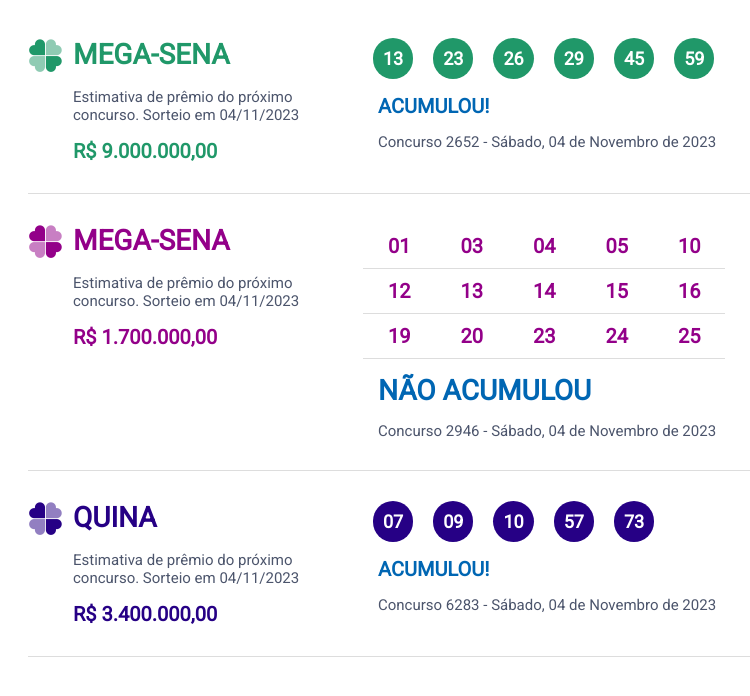
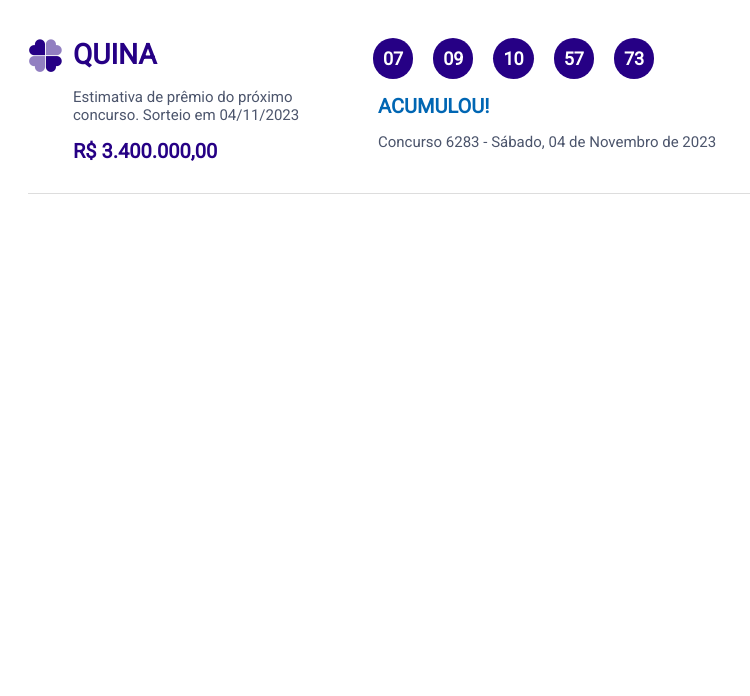
Before and after one commit to heclair/atv_complementar_2DSM, a React (Create React App) app: page /quina in a window 1280 px wide. Shown: the top 696 px of the page, without its empty margins (0-750 px from the left). Built offline with nearby package versions, Linux system fonts and the light colour scheme.

Commit message:
atv_complementar_quina

```diff
--- a/src/App.tsx
+++ b/src/App.tsx
@@ -1,10 +1,10 @@
 import { Provider } from "./contexts";
-import Principal from "./pages/Principal";
+import Rotas from "./routes";
 
 function App() {
   return (
     <Provider>
-      <Principal />
+      <Rotas />
     </Provider>
   );
 }
--- a/src/pages/Lotofacil/index.css
+++ b/src/pages/Lotofacil/index.css
@@ -65,3 +65,18 @@
     padding-left: 15px;
     font-size: 15px;
 }
+
+.principal-bloco {
+    padding: 0px 20px;
+    font-family: roboto;
+}
+
+.principal-carregando{
+    display: flex;
+    flex-direction: column;
+    align-items: center;
+    justify-content: center;
+    height: 100vh;
+    width: 100vw;
+    font-family: roboto;
+}
--- a/src/pages/Lotofacil/index.tsx
+++ b/src/pages/Lotofacil/index.tsx
@@ -5,68 +5,73 @@
 export default function Lotofacil() {
   const { lotofacil } = useLoteria();
 
-  const um = [], dois = [], tres = [];
-  for(let i = 0; i<5;i++){
+  const um = [],
+    dois = [],
+    tres = [];
+  if (lotofacil.dataApuracao) {
+    for (let i = 0; i < 5; i++) {
       um.push(lotofacil.dezenas[i]);
     }
-  for(let i = 5; i<10;i++){
+    for (let i = 5; i < 10; i++) {
       dois.push(lotofacil.dezenas[i]);
     }
-  for(let i = 10; i<15;i++){
+    for (let i = 10; i < 15; i++) {
       tres.push(lotofacil.dezenas[i]);
     }
-
-  return (
+  }
+  return lotofacil.dataApuracao ? (
+    <div className="principal-bloco">
       <div className="lotofacil-bloco-principal">
         <div>
           <div className="lotofacil-bloco-loteria">
             <img src={trevo} alt="Lotofacil" />
-          <span className="lotofacil-nome-loteria">MEGA-SENA</span>
+            <span className="lotofacil-nome-loteria">LOTOFÁCIL</span>
           </div>
           <div className="lotofacil-bloco-estimativa">
             <div className="lotofacil-texto-estimativa">
               Estimativa de prêmio do próximo concurso. Sorteio em{" "}
               {lotofacil.dataApuracao}
             </div>
-          <div className="lotofacil-valor-estimativa">{lotofacil.valorEstimadoProximoConcurso.toLocaleString("pt-br",{
-            style:"currency",
-            currency:"brl"
-          })}</div>
+            <div className="lotofacil-valor-estimativa">
+              {lotofacil.valorEstimadoProximoConcurso.toLocaleString("pt-br", {
+                style: "currency",
+                currency: "brl",
+              })}
+            </div>
           </div>
         </div>
         <div className="lotofacil-bloco-direita">
           <div className="lotofacil-linha-bola">
-            {
-                um.map(
-                    dezena => <div className="lotofacil-bola" key={dezena}>{dezena}</div>
-                )
-            }
+            {um.map((dezena) => (
+              <div className="lotofacil-bola" key={dezena}>
+                {dezena}
+              </div>
+            ))}
           </div>
           <div className="lotofacil-linha-bola">
-            {
-                dois.map(
-                    dezena => <div className="lotofacil-bola" key={dezena}>{dezena}</div>
-                )
-            }
+            {dois.map((dezena) => (
+              <div className="lotofacil-bola" key={dezena}>
+                {dezena}
+              </div>
+            ))}
           </div>
           <div className="lotofacil-linha-bola">
-            {
-                tres.map(
-                    dezena => <div className="lotofacil-bola" key={dezena}>{dezena}</div>
-                )
-            }
+            {tres.map((dezena) => (
+              <div className="lotofacil-bola" key={dezena}>
+                {dezena}
+              </div>
+            ))}
           </div>
           <div className="lotofacil-texto-acumulou">
-            {
-                lotofacil.acumulado ? "ACUMULOU!" : "NÃO ACUMULOU"
-            }
+            {lotofacil.acumulado ? "ACUMULOU!" : "NÃO ACUMULOU"}
           </div>
           <div className="lotofacil-data-concurso">
-            {
-                `Concurso ${lotofacil.numeroDoConcurso} - ${lotofacil.dataPorExtenso}`
-            }
+            {`Concurso ${lotofacil.numeroDoConcurso} - ${lotofacil.dataPorExtenso}`}
           </div>
         </div>
       </div>
+    </div>
+  ) : (
+    <div className="principal-carregando"><h3>Carregando</h3></div>
   );
 }
--- a/src/pages/Megasena/index.css
+++ b/src/pages/Megasena/index.css
@@ -65,3 +65,18 @@
     padding-left: 15px;
     font-size: 15px;
 }
+
+.principal-bloco {
+    padding: 0px 20px;
+    font-family: roboto;
+}
+
+.principal-carregando{
+    display: flex;
+    flex-direction: column;
+    align-items: center;
+    justify-content: center;
+    height: 100vh;
+    width: 100vw;
+    font-family: roboto;
+}
--- a/src/pages/Megasena/index.tsx
+++ b/src/pages/Megasena/index.tsx
@@ -4,7 +4,12 @@
 
 export default function Megasena() {
   const { megasena } = useLoteria();
+
   return (
+
+    megasena.dataApuracao ?
+
+    <div className="principal-bloco">
     <div className="mega-bloco-principal">
       <div>
         <div className="mega-bloco-loteria">
@@ -42,5 +47,9 @@
         </div>
       </div>
     </div>
+    </div>
+    :
+    <div className="principal-carregando"><h3>Carregando</h3></div>
+
   );
 }
--- a/src/pages/Principal.tsx
+++ /dev/null
@@ -1,23 +0,0 @@
-import Lotofacil from "./Lotofacil";
-import Megasena from "../pages/Megasena";
-import Quina from "../pages/Quina";
-import { useLoteria } from "../hooks";
-import "./index.css";
-
-export default function Principal(){
-    const {megasena} = useLoteria();
-    return(
-        <div>
-            {
-                megasena.dataApuracao ?
-                <div className="principal-bloco">
-                    <Megasena/>
-                    <Lotofacil/>
-                    <Quina/>
-                </div>
-                :
-                <div>Carregando</div>
-            }
-        </div>
-    )
-}
--- a/src/pages/Quina/index.css
+++ b/src/pages/Quina/index.css
@@ -65,3 +65,18 @@
     padding-left: 15px;
     font-size: 15px;
 }
+
+.principal-bloco {
+    padding: 0px 20px;
+    font-family: roboto;
+}
+
+.principal-carregando{
+    display: flex;
+    flex-direction: column;
+    align-items: center;
+    justify-content: center;
+    height: 100vh;
+    width: 100vw;
+    font-family: roboto;
+}
--- a/src/pages/Quina/index.tsx
+++ b/src/pages/Quina/index.tsx
@@ -4,7 +4,11 @@
 
 export default function Quina() {
   const { quina } = useLoteria();
+
   return (
+
+    quina.dataApuracao ?
+    <div className="principal-bloco">
     <div className="quina-bloco-principal">
       <div>
         <div className="quina-bloco-loteria">
@@ -42,5 +46,9 @@
         </div>
       </div>
     </div>
+    </div>
+    :
+    <div className="principal-carregando"> <h3>Carregando</h3> </div>
+
   );
 }
--- a/src/pages/index.css
+++ /dev/null
@@ -1,4 +0,0 @@
-.principal-bloco {
-    padding: 0px 20px;
-    font-family: roboto;
-}
--- /dev/null
+++ b/src/routes/index.css
@@ -0,0 +1,14 @@
+.principal-bloco {
+    padding: 0px 20px;
+    font-family: roboto;
+}
+
+.principal-carregando{
+    display: flex;
+    flex-direction: column;
+    align-items: center;
+    justify-content: center;
+    height: 100vh;
+    width: 100vw;
+    font-family: roboto;
+}
--- a/src/routes/index.tsx
+++ b/src/routes/index.tsx
@@ -1,11 +1,17 @@
-import { BrowserRouter, Routes } from "react-router-dom";
+import { BrowserRouter, Route, Routes } from "react-router-dom";
+import Lotofacil from "../pages/Lotofacil";
+import Megasena from "../pages/Megasena";
+import Quina from "../pages/Quina";
+import "./index.css";
 
 
 export default function Rotas(){
     return(
         <BrowserRouter>
         <Routes>
-            <Route to = "/mega element"
+            <Route path = "/megasena" element={<Megasena/>} />
+            <Route path = "/lotofacil" element={<Lotofacil/>} />
+            <Route path = "/quina" element={<Quina/>} />
 
         </Routes>
         </BrowserRouter>
```
Lines whose indentation alone changed are shown as unchanged.
